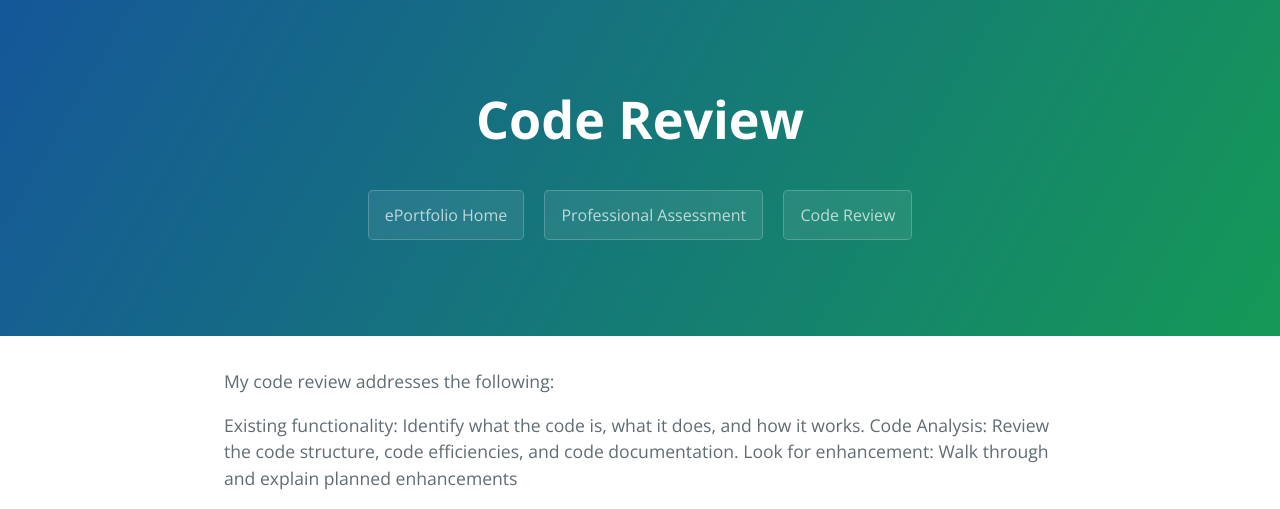
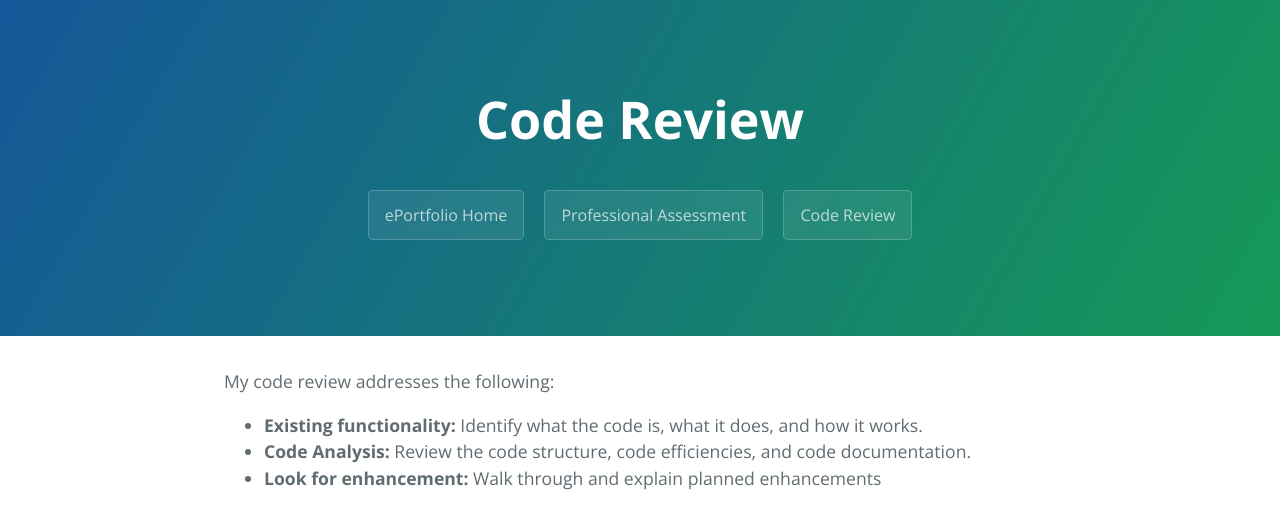
Before and after one commit to johnsatterfield/johnsatterfield.github.io, a Jekyll site: the page built from cr.md, in a window 1280 px wide. Shown: the top 509 px of the page. Built offline with Jekyll 4.4.1, drawn with Linux system fonts in a browser that asks for light colours; grey boxes are pictures that could not be loaded.

Commit message:
Update cr.md

```diff
--- a/cr.md
+++ b/cr.md
@@ -6,8 +6,8 @@ filename: cr
 
 My code review addresses the following:
 
-Existing functionality: Identify what the code is, what it does, and how it works.
-Code Analysis: Review the code structure, code efficiencies, and code documentation.
-Look for enhancement: Walk through and explain planned enhancements
+- **Existing functionality:** Identify what the code is, what it does, and how it works.
+- **Code Analysis:** Review the code structure, code efficiencies, and code documentation.
+- **Look for enhancement:** Walk through and explain planned enhancements
 
 <iframe width="560" height="315" src="https://www.youtube.com/embed/eeJp53gdm24" frameborder="0" allow="accelerometer; autoplay; encrypted-media; gyroscope; picture-in-picture" allowfullscreen></iframe>
```
